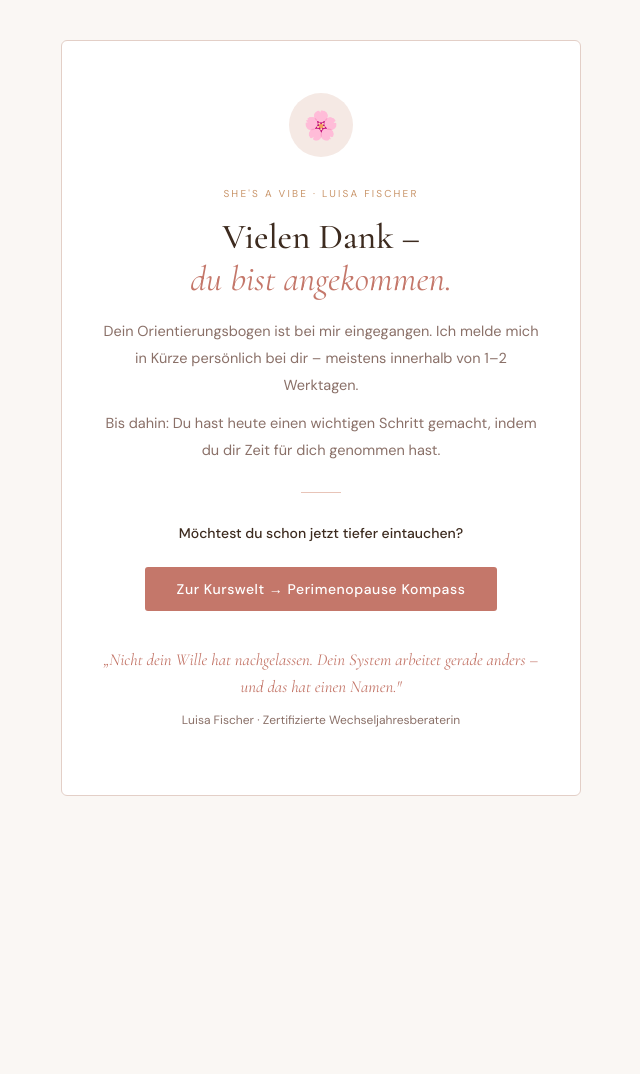
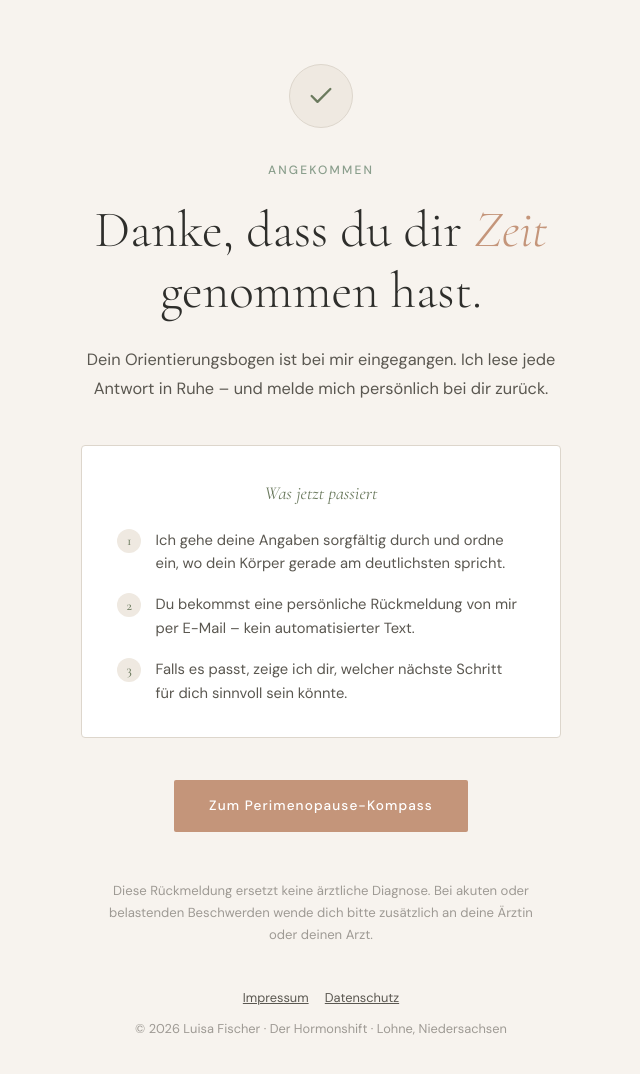
Before and after one commit to LuisaFii/orientierungsbogen, a plain HTML site: page danke.html in a window 1280 px wide. Shown: the whole page, without its empty margins (319-959 px from the left). Before the commit the page ends 836 px from the top, so only its background shows below. Drawn offline with nearby package versions, Linux system fonts and the light colour scheme.

Commit message:
Add files via upload

```diff
--- a/danke.html
+++ b/danke.html
@@ -3,106 +3,220 @@
 <head>
   <meta charset="UTF-8" />
   <meta name="viewport" content="width=device-width, initial-scale=1.0" />
-  <title>Danke – Luisa Fischer</title>
-  <link href="https://fonts.googleapis.com/css2?family=Cormorant+Garamond:ital,wght@0,400;0,500;0,600;1,400;1,600&family=DM+Sans:wght@300;400;500&display=swap" rel="stylesheet" />
+  <title>Danke – Der Hormonshift</title>
+  <meta name="description" content="Dein Orientierungsbogen ist angekommen." />
+  <meta name="robots" content="noindex" />
+  <link rel="preconnect" href="https://fonts.googleapis.com" />
+  <link rel="preconnect" href="https://fonts.gstatic.com" crossorigin />
+  <link href="https://fonts.googleapis.com/css2?family=Cormorant+Garamond:ital,wght@0,300;0,400;0,500;1,300;1,400&family=DM+Sans:wght@300;400;500&display=swap" rel="stylesheet" />
   <style>
-    *,*::before,*::after{box-sizing:border-box;margin:0;padding:0}
-    :root{
-      --rose:#C4776A;--rose-light:#E8C4B8;--rose-pale:#F5E9E4;
-      --gold:#C9956A;--cream:#FAF7F4;--dark:#3D2B1F;--muted:#8A7068;--border:#E3CFC7;
+    *, *::before, *::after { box-sizing: border-box; margin: 0; padding: 0; }
+
+    :root {
+      --cream:   #F7F3EE;
+      --cream2:  #EFE9E1;
+      --sage:    #8A9E8C;
+      --olive:   #6B7A5E;
+      --rose:    #C4957A;
+      --charcoal:#2E2E2B;
+      --mid:     #5A5750;
+      --light:   #9E9A94;
+      --white:   #FFFFFF;
+      --font-serif: 'Cormorant Garamond', Georgia, serif;
+      --font-sans:  'DM Sans', system-ui, sans-serif;
     }
-    body{
-      font-family:'DM Sans',sans-serif;
-      background:var(--cream);
-      color:var(--dark);
-      min-height:100vh;
-      display:flex;
-      flex-direction:column;
-      align-items:center;
-      justify-content:center;
-      padding:40px 20px;
+
+    html, body {
+      min-height: 100vh;
+      background: var(--cream);
+      color: var(--charcoal);
+      font-family: var(--font-sans);
+      font-size: 16px;
+      line-height: 1.7;
     }
-    .card{
-      background:#fff;
-      border:1px solid var(--border);
-      border-radius:6px;
-      max-width:520px;
-      width:100%;
-      padding:52px 40px;
-      text-align:center;
+
+    .page {
+      min-height: 100vh;
+      display: flex;
+      flex-direction: column;
+      align-items: center;
+      justify-content: center;
+      padding: 4rem 1.5rem;
+      text-align: center;
     }
-    .icon{
-      width:64px;height:64px;
-      background:var(--rose-pale);
-      border-radius:50%;
-      display:flex;align-items:center;justify-content:center;
-      font-size:28px;
-      margin:0 auto 28px;
+
+    .icon {
+      width: 64px;
+      height: 64px;
+      border-radius: 50%;
+      background: var(--cream2);
+      border: 1.5px solid #DDD6CC;
+      display: flex;
+      align-items: center;
+      justify-content: center;
+      margin-bottom: 2rem;
     }
-    .eyebrow{
-      font-size:10px;letter-spacing:0.22em;text-transform:uppercase;
-      color:var(--gold);margin-bottom:12px;
+    .icon svg { width: 28px; height: 28px; stroke: var(--olive); }
+
+    .eyebrow {
+      font-size: 0.75rem;
+      font-weight: 500;
+      letter-spacing: 0.18em;
+      text-transform: uppercase;
+      color: var(--sage);
+      margin-bottom: 1.2rem;
     }
-    h1{
-      font-family:'Cormorant Garamond',serif;
-      font-size:2.2rem;font-weight:500;
-      color:var(--dark);line-height:1.2;
-      margin-bottom:18px;
+
+    h1 {
+      font-family: var(--font-serif);
+      font-size: clamp(2.2rem, 5vw, 3.2rem);
+      font-weight: 300;
+      line-height: 1.2;
+      color: var(--charcoal);
+      max-width: 600px;
+      margin-bottom: 1.4rem;
     }
-    h1 em{font-style:italic;color:var(--rose)}
-    p{
-      font-size:14.5px;color:var(--muted);line-height:1.85;
-      margin-bottom:12px;
+    h1 em {
+      font-style: italic;
+      color: var(--rose);
     }
-    .divider{
-      width:40px;height:1px;
-      background:var(--rose-light);
-      margin:28px auto;
+
+    .sub {
+      font-size: 1.02rem;
+      color: var(--mid);
+      max-width: 480px;
+      line-height: 1.8;
+      margin-bottom: 2.6rem;
     }
-    .cta-text{
-      font-size:14px;color:var(--dark);margin-bottom:20px;font-weight:500;
+
+    .next-steps {
+      background: var(--white);
+      border: 1px solid #DDD6CC;
+      border-radius: 4px;
+      padding: 2rem 2.2rem;
+      max-width: 480px;
+      width: 100%;
+      text-align: left;
+      margin-bottom: 2.6rem;
     }
-    .btn{
-      display:inline-block;
-      background:var(--rose);
-      color:#fff;
-      font-family:'DM Sans',sans-serif;
-      font-size:14px;font-weight:500;
-      letter-spacing:0.04em;
-      padding:13px 32px;
-      border-radius:3px;
-      text-decoration:none;
-      transition:background .2s;
+    .next-steps h2 {
+      font-family: var(--font-serif);
+      font-weight: 500;
+      font-size: 1.15rem;
+      font-style: italic;
+      color: var(--olive);
+      margin-bottom: 1.2rem;
+      text-align: center;
     }
-    .btn:hover{background:#b36659}
-    .zitat{
-      margin-top:36px;
-      font-family:'Cormorant Garamond',serif;
-      font-size:1.05rem;
-      font-style:italic;
-      color:var(--rose);
-      line-height:1.6;
+    .step {
+      display: flex;
+      gap: 0.9rem;
+      align-items: flex-start;
+      margin-bottom: 1.1rem;
     }
-    .name{font-size:12px;color:var(--muted);margin-top:8px;font-family:'DM Sans',sans-serif;font-style:normal}
+    .step:last-child { margin-bottom: 0; }
+    .step-num {
+      flex-shrink: 0;
+      width: 24px;
+      height: 24px;
+      border-radius: 50%;
+      background: var(--cream2);
+      color: var(--olive);
+      font-family: var(--font-serif);
+      font-weight: 500;
+      font-size: 0.85rem;
+      display: flex;
+      align-items: center;
+      justify-content: center;
+    }
+    .step p {
+      font-size: 0.92rem;
+      color: var(--mid);
+      line-height: 1.6;
+    }
+
+    .cta {
+      display: inline-block;
+      background: var(--rose);
+      color: var(--white);
+      font-family: var(--font-sans);
+      font-size: 0.85rem;
+      font-weight: 500;
+      letter-spacing: 0.08em;
+      padding: 0.9rem 2.2rem;
+      border-radius: 2px;
+      text-decoration: none;
+      transition: background 0.2s;
+      margin-bottom: 3rem;
+    }
+    .cta:hover { background: var(--olive); }
+
+    .note {
+      font-size: 0.82rem;
+      color: var(--light);
+      max-width: 440px;
+      line-height: 1.7;
+      margin-bottom: 2.5rem;
+    }
+
+    footer {
+      font-size: 0.8rem;
+      color: var(--light);
+    }
+    footer a {
+      color: var(--mid);
+      text-decoration: underline;
+      margin: 0 0.4rem;
+    }
   </style>
 </head>
 <body>
-  <div class="card">
-    <div class="icon">🌸</div>
-    <p class="eyebrow">She's a Vibe · Luisa Fischer</p>
-    <h1>Vielen Dank –<br><em>du bist angekommen.</em></h1>
-    <p>Dein Orientierungsbogen ist bei mir eingegangen. Ich melde mich in Kürze persönlich bei dir – meistens innerhalb von 1–2 Werktagen.</p>
-    <p>Bis dahin: Du hast heute einen wichtigen Schritt gemacht, indem du dir Zeit für dich genommen hast.</p>
 
-    <div class="divider"></div>
+  <div class="page">
+    <div class="icon">
+      <svg viewBox="0 0 24 24" fill="none" stroke-width="2" stroke-linecap="round" stroke-linejoin="round">
+        <polyline points="20 6 9 17 4 12"></polyline>
+      </svg>
+    </div>
 
-    <p class="cta-text">Möchtest du schon jetzt tiefer eintauchen?</p>
-    <a href="https://luisafii.github.io/Perimenopause-kompass/" class="btn">Zur Kurswelt → Perimenopause Kompass</a>
+    <div class="eyebrow">Angekommen</div>
 
-    <div class="zitat">
-      „Nicht dein Wille hat nachgelassen. Dein System arbeitet gerade anders – und das hat einen Namen."
-      <p class="name">Luisa Fischer · Zertifizierte Wechseljahresberaterin</p>
+    <h1>Danke, dass du dir <em>Zeit</em> genommen hast.</h1>
+
+    <p class="sub">
+      Dein Orientierungsbogen ist bei mir eingegangen. Ich lese jede Antwort in Ruhe –
+      und melde mich persönlich bei dir zurück.
+    </p>
+
+    <div class="next-steps">
+      <h2>Was jetzt passiert</h2>
+      <div class="step">
+        <div class="step-num">1</div>
+        <p>Ich gehe deine Angaben sorgfältig durch und ordne ein, wo dein Körper gerade am deutlichsten spricht.</p>
+      </div>
+      <div class="step">
+        <div class="step-num">2</div>
+        <p>Du bekommst eine persönliche Rückmeldung von mir per E-Mail – kein automatisierter Text.</p>
+      </div>
+      <div class="step">
+        <div class="step-num">3</div>
+        <p>Falls es passt, zeige ich dir, welcher nächste Schritt für dich sinnvoll sein könnte.</p>
+      </div>
     </div>
+
+    <a href="https://perimenopausekompass.netlify.app" class="cta" target="_blank">Zum Perimenopause-Kompass</a>
+
+    <p class="note">
+      Diese Rückmeldung ersetzt keine ärztliche Diagnose. Bei akuten oder belastenden
+      Beschwerden wende dich bitte zusätzlich an deine Ärztin oder deinen Arzt.
+    </p>
+
+    <footer>
+      <a href="impressum.html">Impressum</a>
+      <a href="datenschutz.html">Datenschutz</a>
+      <p style="margin-top:0.6rem;">© 2026 Luisa Fischer · Der Hormonshift · Lohne, Niedersachsen</p>
+    </footer>
   </div>
+
 </body>
 </html>
```
